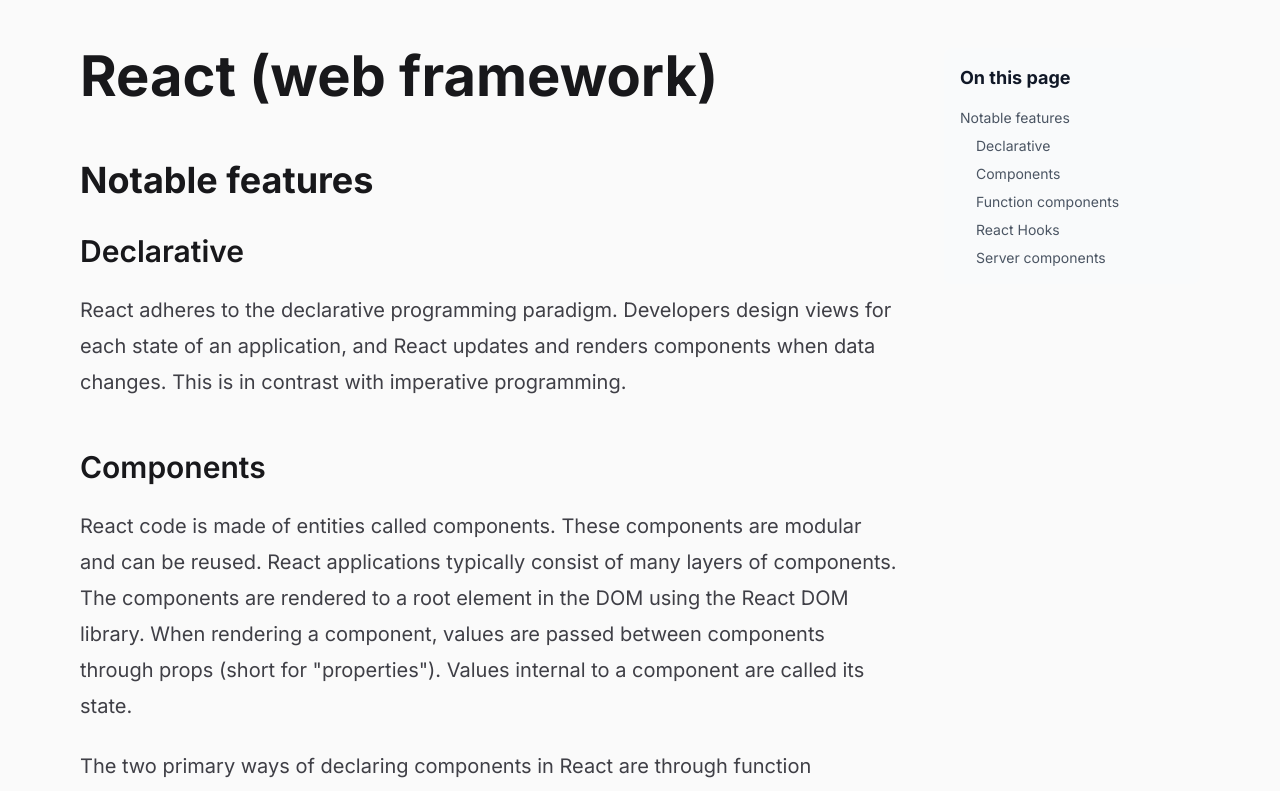
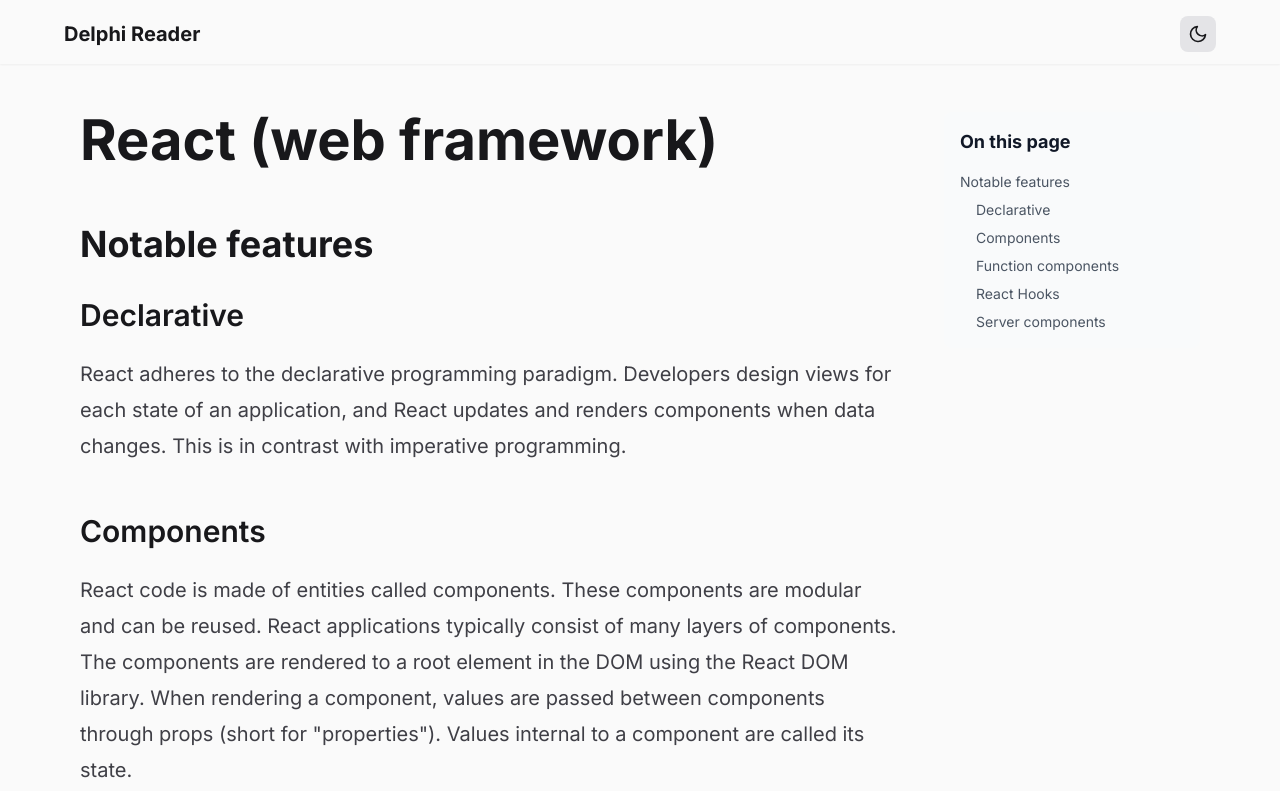
Before and after one commit to jiteshvarade/Delphi-Track-A, a React (Vite) app in the folder delphi-poc/: page /article/1 in a window 1280 px wide. Shown: the top 791 px of the page. Built offline with nearby package versions, Linux system fonts and the light colour scheme.

Commit message:
Implemented dark mode feature and fixed header scroll issues

```diff
--- /dev/null
+++ b/delphi-poc/src/components/DarkModeToggle.tsx
@@ -0,0 +1,84 @@
+import { useEffect, useState } from 'react'
+
+export default function DarkModeToggle() {
+  const [theme, setTheme] = useState<'light' | 'dark'>('light')
+
+  useEffect(() => {
+    // Check localStorage first, then system preference
+    const storedTheme = localStorage.getItem('theme') as 'light' | 'dark' | null
+    const systemPreference = window.matchMedia('(prefers-color-scheme: dark)').matches ? 'dark' : 'light'
+    const initialTheme = storedTheme || systemPreference
+
+    setTheme(initialTheme)
+
+    // Apply theme to html element
+    if (initialTheme === 'dark') {
+      document.documentElement.classList.add('dark')
+    } else {
+      document.documentElement.classList.remove('dark')
+    }
+  }, [])
+
+  const toggleTheme = () => {
+    const newTheme = theme === 'light' ? 'dark' : 'light'
+    setTheme(newTheme)
+
+    // Update localStorage
+    localStorage.setItem('theme', newTheme)
+
+    // Update html element
+    if (newTheme === 'dark') {
+      document.documentElement.classList.add('dark')
+    } else {
+      document.documentElement.classList.remove('dark')
+    }
+  }
+
+  return (
+    <button
+      onClick={toggleTheme}
+      className="p-2 rounded-lg bg-zinc-200 dark:bg-zinc-800 hover:bg-zinc-300 dark:hover:bg-zinc-700 transition-colors"
+      aria-label="Toggle dark mode"
+    >
+      {theme === 'light' ? (
+        // Moon icon for light mode
+        <svg
+          xmlns="http://www.w3.org/2000/svg"
+          width="20"
+          height="20"
+          viewBox="0 0 24 24"
+          fill="none"
+          stroke="currentColor"
+          strokeWidth="2"
+          strokeLinecap="round"
+          strokeLinejoin="round"
+        >
+          <path d="M21 12.79A9 9 0 1 1 11.21 3 7 7 0 0 0 21 12.79z" />
+        </svg>
+      ) : (
+        // Sun icon for dark mode
+        <svg
+          xmlns="http://www.w3.org/2000/svg"
+          width="20"
+          height="20"
+          viewBox="0 0 24 24"
+          fill="none"
+          stroke="currentColor"
+          strokeWidth="2"
+          strokeLinecap="round"
+          strokeLinejoin="round"
+        >
+          <circle cx="12" cy="12" r="5" />
+          <line x1="12" y1="1" x2="12" y2="3" />
+          <line x1="12" y1="21" x2="12" y2="23" />
+          <line x1="4.22" y1="4.22" x2="5.64" y2="5.64" />
+          <line x1="18.36" y1="18.36" x2="19.78" y2="19.78" />
+          <line x1="1" y1="12" x2="3" y2="12" />
+          <line x1="21" y1="12" x2="23" y2="12" />
+          <line x1="4.22" y1="19.78" x2="5.64" y2="18.36" />
+          <line x1="18.36" y1="5.64" x2="19.78" y2="4.22" />
+        </svg>
+      )}
+    </button>
+  )
+}
--- /dev/null
+++ b/delphi-poc/src/components/Header.tsx
@@ -0,0 +1,15 @@
+import { Link } from 'react-router-dom'
+import DarkModeToggle from './DarkModeToggle'
+
+export default function Header() {
+  return (
+    <nav className="h-16 p-4 bg-zinc-50 dark:bg-zinc-900 shadow-sm">
+      <div className="max-w-6xl mx-auto flex items-center justify-between">
+        <Link to="/" className="text-xl font-bold">
+          Delphi Reader
+        </Link>
+        <DarkModeToggle />
+      </div>
+    </nav>
+  )
+}
--- /dev/null
+++ b/delphi-poc/src/components/Layout.tsx
@@ -0,0 +1,15 @@
+import { Outlet } from 'react-router-dom'
+import Header from './Header'
+import ScrollToTopButton from './ScrollToTopButton'
+
+export default function Layout() {
+  return (
+    <div>
+      <Header />
+      <main>
+        <Outlet />
+      </main>
+      <ScrollToTopButton />
+    </div>
+  )
+}
--- /dev/null
+++ b/delphi-poc/src/components/ScrollToTopButton.tsx
@@ -0,0 +1,42 @@
+import { useEffect, useState } from 'react'
+
+export default function ScrollToTopButton() {
+  const [visible, setVisible] = useState(false)
+
+  useEffect(() => {
+    const onScroll = () => {
+      setVisible(window.scrollY > 300)
+    }
+
+    onScroll()
+    window.addEventListener('scroll', onScroll, { passive: true })
+    return () => window.removeEventListener('scroll', onScroll)
+  }, [])
+
+  const handleClick = () => {
+    window.scrollTo({ top: 0, behavior: 'smooth' })
+  }
+
+  return (
+    <button
+      onClick={handleClick}
+      aria-label="Scroll to top"
+      className={`fixed bottom-8 right-8 p-3 bg-indigo-600 text-white rounded-full shadow-lg transition-opacity hover:bg-indigo-700 ${visible ? 'opacity-100' : 'opacity-0 pointer-events-none'}`}
+    >
+      {/* Up Arrow icon */}
+      <svg
+        xmlns="http://www.w3.org/2000/svg"
+        width="20"
+        height="20"
+        viewBox="0 0 24 24"
+        fill="none"
+        stroke="currentColor"
+        strokeWidth="2"
+        strokeLinecap="round"
+        strokeLinejoin="round"
+      >
+        <polyline points="18 15 12 9 6 15"></polyline>
+      </svg>
+    </button>
+  )
+}
--- a/delphi-poc/src/main.tsx
+++ b/delphi-poc/src/main.tsx
@@ -1,6 +1,7 @@
 import { StrictMode } from 'react'
 import { createRoot } from 'react-dom/client'
 import { BrowserRouter, Routes, Route } from 'react-router-dom'
+import Layout from './components/Layout'
 import { LogProvider } from './context/LogContext'
 import HomePage from './pages/HomePage'
 import ArticlePage from './pages/ArticlePage'
@@ -12,9 +13,11 @@
     <LogProvider>
       <BrowserRouter>
         <Routes>
-          <Route path="/" element={<HomePage />} />
-          <Route path="/article/:id" element={<ArticlePage />} />
-          <Route path="/logs" element={<LogsPage />} />
+          <Route element={<Layout />}>
+            <Route path="/" element={<HomePage />} />
+            <Route path="/article/:id" element={<ArticlePage />} />
+            <Route path="/logs" element={<LogsPage />} />
+          </Route>
         </Routes>
       </BrowserRouter>
     </LogProvider>
--- a/delphi-poc/src/pages/ArticlePage.tsx
+++ b/delphi-poc/src/pages/ArticlePage.tsx
@@ -68,17 +68,29 @@
   }
 
   return (
-    <div className="max-w-6xl mx-auto p-4">
-      <div className="grid grid-cols-4 gap-8 mt-8">
+    <div className="max-w-6xl mx-auto p-4 relative">
+      {headings.length > 2 ? (
+        // Two-column layout with sidebar
+        <div className="grid grid-cols-4 gap-8 mt-8 mb-[75vh]">
           <article
             className="prose lg:prose-xl prose-zinc dark:prose-invert col-span-3"
             dangerouslySetInnerHTML={{ __html: fullArticleHtml }}
             onMouseUp={handleMouseUp}
           />
-        <div className="col-span-1">
+          <div className="col-span-1 sticky top-8 z-10">
             <ReadingTrail headings={headings} />
           </div>
         </div>
+      ) : (
+        // Single-column centered layout
+        <div className="mt-8">
+          <article
+            className="prose lg:prose-xl prose-zinc dark:prose-invert mx-auto"
+            dangerouslySetInnerHTML={{ __html: fullArticleHtml }}
+            onMouseUp={handleMouseUp}
+          />
+        </div>
+      )}
 
       {showPopup && (
         <div
--- a/delphi-poc/src/pages/HomePage.tsx
+++ b/delphi-poc/src/pages/HomePage.tsx
@@ -5,18 +5,18 @@
   const articles = useArticles()
 
   return (
-    <div className="bg-gray-50 min-h-screen">
+    <div className="bg-gray-50 dark:bg-zinc-900 min-h-screen relative">
       <div className="max-w-3xl mx-auto p-4">
-        <h1 className="text-4xl font-bold text-gray-900 mb-8">Articles</h1>
+        <h1 className="text-4xl font-bold text-gray-900 dark:text-zinc-100 mb-8">Articles</h1>
         <div className="space-y-6">
           {articles.map((article) => (
             <Link
               key={article.id}
               to={`/article/${article.id}`}
-              className="block p-6 bg-white rounded-lg shadow-md hover:shadow-lg hover:-translate-y-1 transition-all border border-gray-200"
+              className="block p-6 bg-white dark:bg-zinc-800 rounded-lg shadow-md hover:shadow-lg hover:-translate-y-1 transition-all border border-gray-200 dark:border-zinc-700"
             >
-              <h2 className="text-2xl font-bold text-gray-900">{article.title}</h2>
-              <p className="text-base text-gray-600 mt-1">{article.snippet}</p>
+              <h2 className="text-2xl font-bold text-gray-900 dark:text-zinc-100">{article.title}</h2>
+              <p className="text-base text-gray-600 dark:text-zinc-400 mt-1">{article.snippet}</p>
             </Link>
           ))}
         </div>
--- a/delphi-poc/src/pages/LogsPage.tsx
+++ b/delphi-poc/src/pages/LogsPage.tsx
@@ -4,20 +4,19 @@
   const { logs } = useLog()
 
   return (
-    <div className="bg-gray-50 min-h-screen">
+    <div className="bg-gray-50 dark:bg-zinc-900 min-h-screen">
       <div className="max-w-4xl mx-auto p-4">
-        <h1 className="text-4xl font-bold text-gray-900 mb-8">Activity Logs</h1>
+        <h1 className="text-4xl font-bold text-zinc-900 dark:text-zinc-100 mb-8">Activity Logs</h1>
 
         {logs.length === 0 ? (
           <p className="text-gray-600">No logs yet.</p>
         ) : (
           <ul className="space-y-2">
             {logs.map((log, index) => (
-              <li
-                key={index}
-                className="bg-white p-3 rounded shadow-sm border border-gray-200 text-sm text-gray-700 font-mono"
-              >
-                {log}
+              <li key={index}>
+                <div className="bg-white dark:bg-zinc-800 p-3 rounded shadow-sm border border-gray-200 dark:border-zinc-700">
+                  <p className="text-sm font-mono text-zinc-700 dark:text-zinc-300">{log}</p>
+                </div>
               </li>
             ))}
           </ul>
```
Lines whose indentation alone changed are shown as unchanged.
